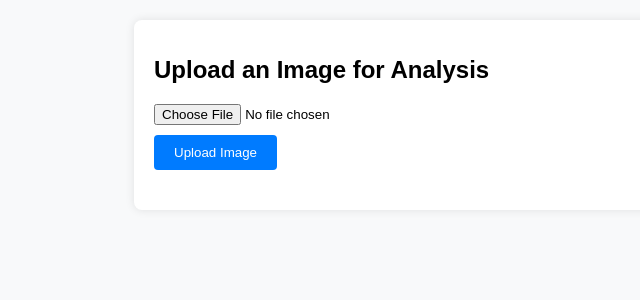
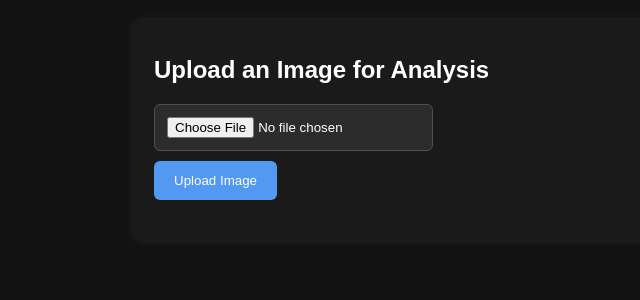
Before and after one commit to danish101-sohail/fisheye2-OCR, a Flask app: page / in a window 1280 px wide. Shown: the top 300 px of the page, without its empty margins (86-726 px from the left). Run offline with Flask 2, Linux system fonts and the light colour scheme.

Commit message:
dark mode

```diff
--- a/static/css/styles.css
+++ b/static/css/styles.css
@@ -1,6 +1,7 @@
 body {
   font-family: Arial, sans-serif;
-    background-color: #f8f9fa;
+  background-color: #121212;
+  color: #ffffff;
   margin: 0;
   padding: 20px;
 }
@@ -9,14 +10,15 @@ body {
   max-width: 800px;
   margin: 0 auto;
   padding: 20px;
-    background-color: #fff;
+  background-color: #1a1a1a;
   border-radius: 8px;
-    box-shadow: 0 0 10px rgba(0, 0, 0, 0.1);
+  box-shadow: 0 0 10px rgba(255, 255, 255, 0.1);
 }
 
 h1 {
   font-size: 24px;
   margin-bottom: 20px;
+  color: #ffffff;
 }
 
 form {
@@ -26,33 +28,44 @@ form {
 input[type="file"] {
   display: block;
   margin-bottom: 10px;
+  background-color: #2c2c2c;
+  color: #ffffff;
+  border: 1px solid #505050;
+  padding: 12px;
+  border-radius: 6px;
+  transition: border-color 0.3s ease;
+}
+
+input[type="file"]:focus {
+  border-color: #5398f1;
 }
 
 input[type="submit"] {
-    background-color: #007bff;
-    color: #fff;
+  background-color: #5398f1;
+  color: #ffffff;
   border: none;
-    padding: 10px 20px;
-    border-radius: 4px;
+  padding: 12px 20px;
+  border-radius: 6px;
   cursor: pointer;
+  transition: background-color 0.3s ease;
 }
 
 input[type="submit"]:hover {
-    background-color: #0056b3;
+  background-color: #467bbf;
 }
-
 pre {
   white-space: pre-wrap;
-    background-color: #e9ecef;
+  background-color: #333333;
   padding: 10px;
   border-radius: 4px;
+  color: #ffffff;
 }
 
 .segments img {
   max-width: 100%;
   height: auto;
   margin: 10px 0;
-    border: 1px solid #ddd;
+  border: 1px solid #ffffff;
   border-radius: 4px;
 }
 
@@ -60,7 +73,7 @@ pre {
   display: inline-block;
   margin-top: 20px;
   padding: 10px 20px;
-    background-color: #007bff;
+  background-color: #1f4172;
   color: #fff;
   border: none;
   border-radius: 4px;
@@ -69,5 +82,5 @@ pre {
 }
 
 .btn:hover {
-    background-color: #0056b3;
+  background-color: #1f1717;
 }
```
Lines whose indentation alone changed are shown as unchanged.
